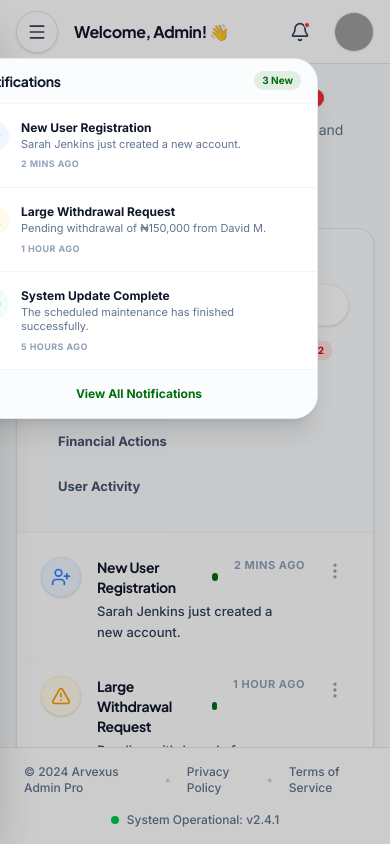
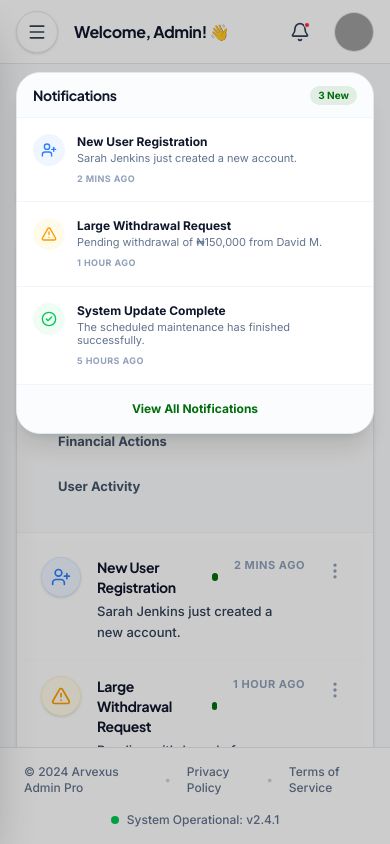
Before and after one commit to efebryan/avexux, a Next.js app: page /admin/notifications in a window 390 px wide. Both pictures are taken after a click on the button 300 px from the left and 31 px from the top of the page. Built offline with nearby package versions, Linux system fonts and the light colour scheme; grey boxes are pictures that could not be loaded.

Commit message:
Fix notification dropdown overflow on mobile screens

```diff
--- a/src/components/admin/Header.tsx
+++ b/src/components/admin/Header.tsx
@@ -68,7 +68,7 @@ export function Header() {
                 onClick={() => setShowNotifications(false)}
               />
 
-              <div className="absolute top-full right-0 mt-2 w-[calc(100vw-32px)] max-w-[360px] sm:w-80 bg-white rounded-xl shadow-xl border border-slate-200 z-50 overflow-hidden flex flex-col animate-in fade-in slide-in-from-top-2 duration-200">
+              <div className="fixed top-[72px] right-4 sm:absolute sm:top-full sm:right-0 sm:mt-2 w-[calc(100vw-32px)] max-w-[360px] sm:w-80 bg-white rounded-xl shadow-xl border border-slate-200 z-50 overflow-hidden flex flex-col animate-in fade-in slide-in-from-top-2 duration-200">
 
                 <div className="px-4 py-3 border-b border-slate-100 flex justify-between items-center bg-slate-50/50">
                   <h3 className="font-bold text-slate-900 text-sm">Notifications</h3>
```
